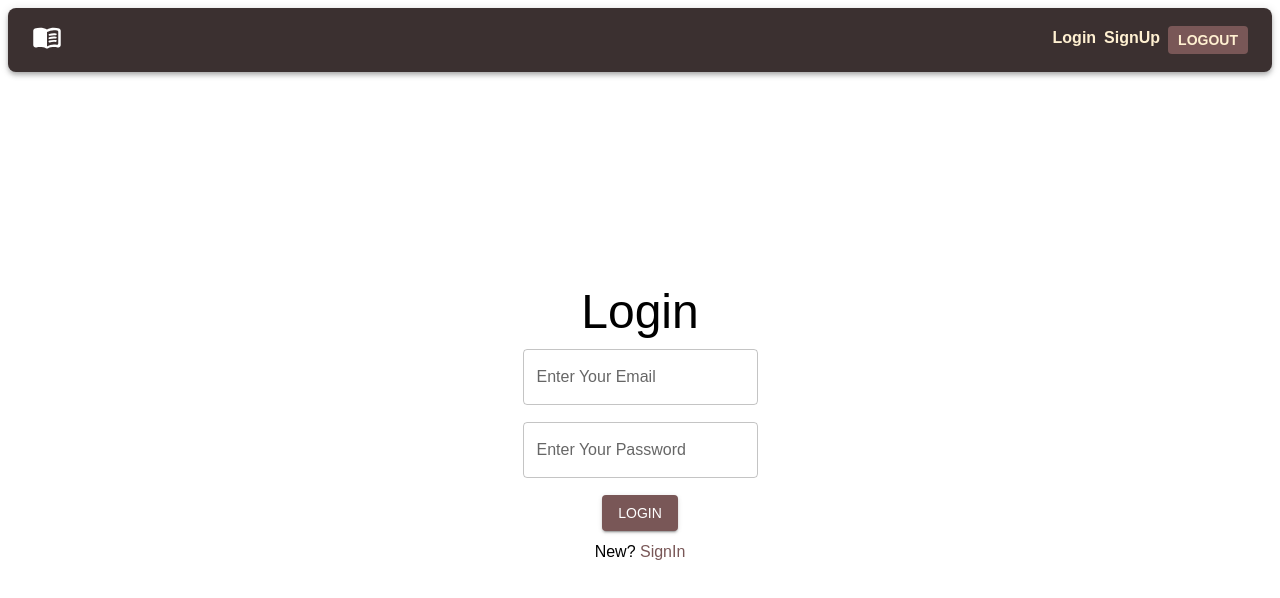
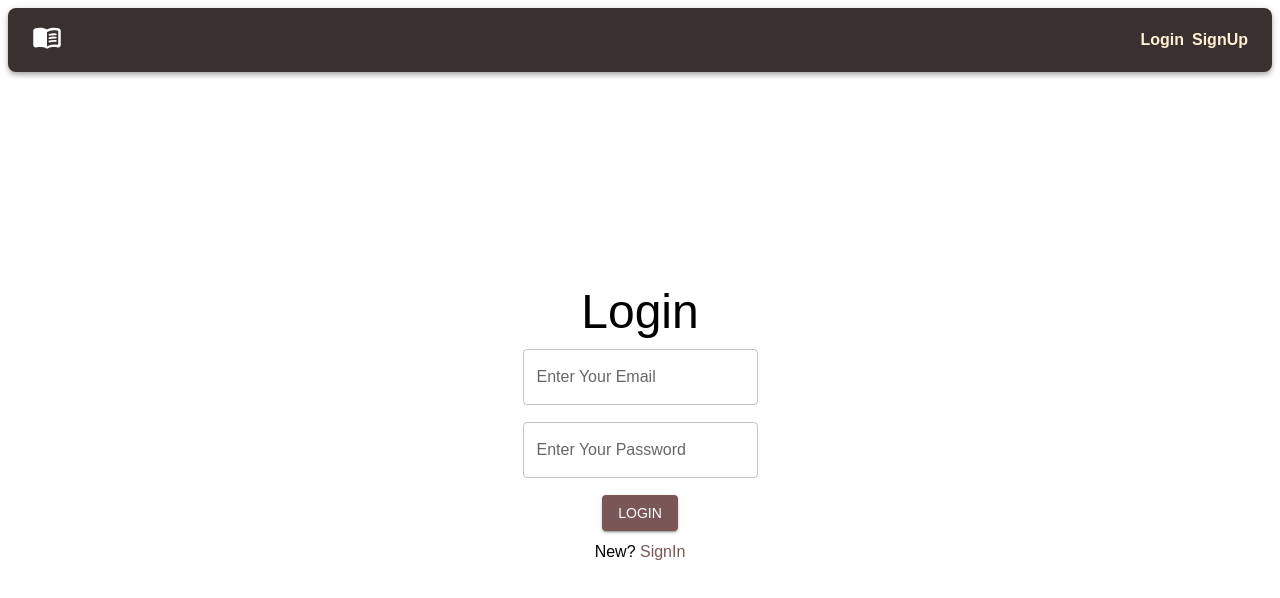
Before and after one commit to domz-1/Free-Space-Blog, a React (Vite) app: page /login in a window 1280 px wide. Shown: the top 598 px of the page. Built offline with nearby package versions, Linux system fonts and the light colour scheme; a web font is replaced by a local one.

Commit message:
final commit

```diff
--- a/src/pages/NavBar.jsx
+++ b/src/pages/NavBar.jsx
@@ -140,27 +140,6 @@ const NavBar = () => {
                                         <Typography>
                                             <Link to={"/signIn"} className='link'>SignUp</Link>
                                         </Typography>
-                                        <Typography
-                                        className='link'>
-                                        <Button onClick={() => {
-                                            handleLogout();
-                                            handleClose();
-                                        }}
-                                        sx={{
-                                        color: 'white',
-                                        backgroundColor: '#795757',
-                                        borderRadius: '4px',
-                                        padding: '2px 10px',
-                                        textTransform: 'uppercase',
-                                        fontSize: '14px',
-                                        fontWeight: 'bold',
-                                        cursor: 'pointer',
-                                        '&:hover': {
-                                            backgroundColor: '#292020',
-                                        },
-                                        }}
-                                        className='link'>Logout</Button>
-                                        </Typography>
                                     </>
                                 )}
                                 {/* Menu button for small and medium screens */}
```
